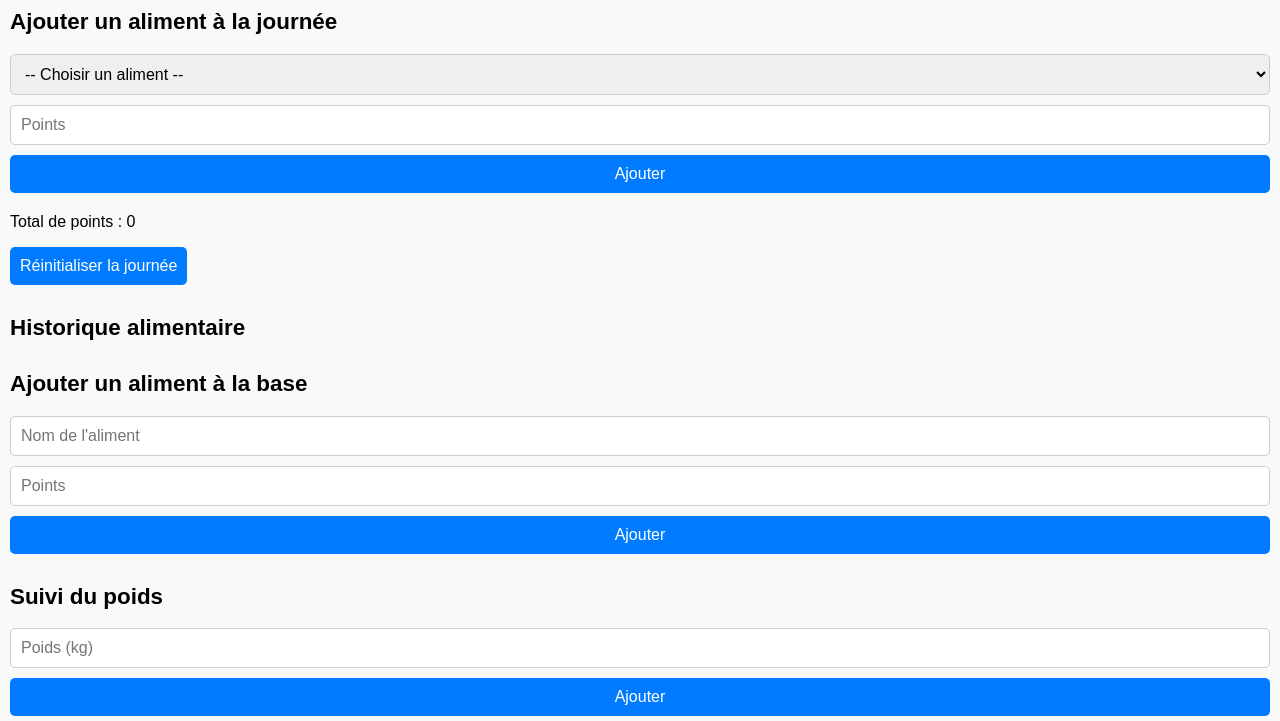
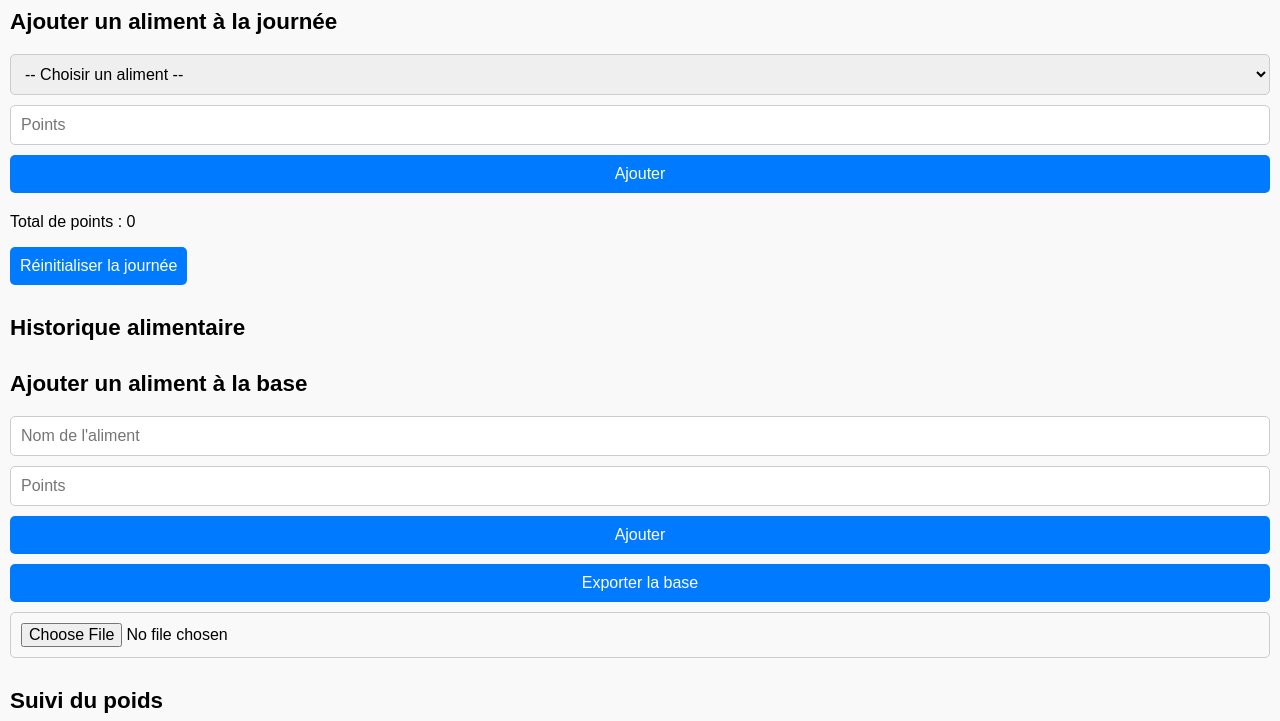
Before and after one commit to Isabelle19000/suivi-alimentaire, a plain HTML site: page index.html in a window 1280 px wide. Shown: the part 79-800 px from the top of the page. Drawn offline with nearby package versions, Linux system fonts and the light colour scheme.

Commit message:
Mise à jour du fichier index.html ajout fonction import export
Added export and import functionality for food database.

```diff
--- a/index.html
+++ b/index.html
@@ -40,6 +40,9 @@
         <input type="text" id="nouvel-aliment" placeholder="Nom de l'aliment" required>
         <input type="number" id="nouveaux-points" placeholder="Points" step="0.1" required>
         <button type="submit">Ajouter</button>
+		<button id="export-base">Exporter la base</button>
+		<input type="file" id="import-base" accept=".json">
+
       </form>
     </section>
 
```
